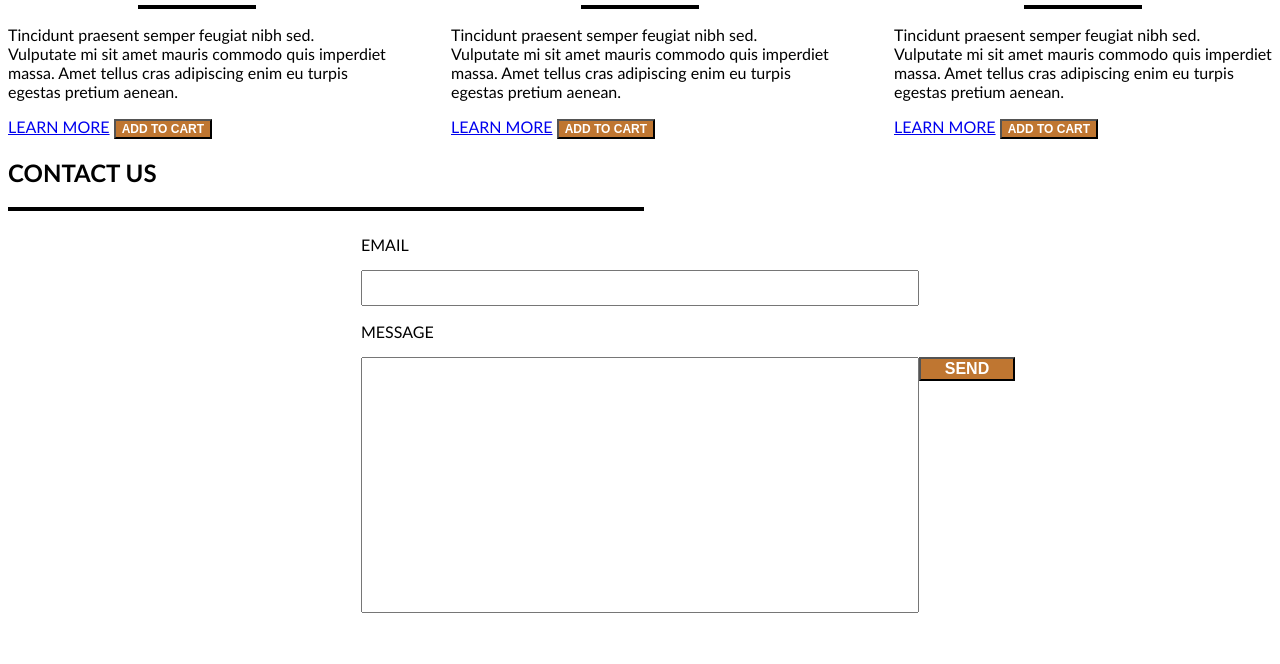
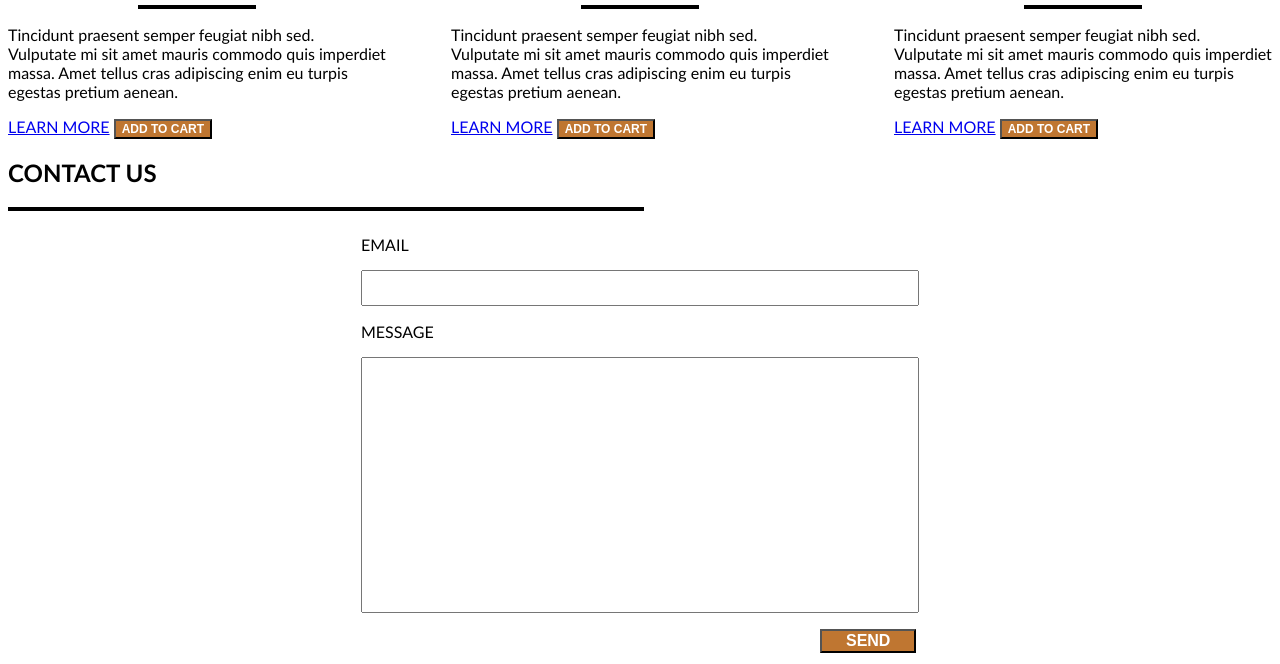
Before and after one commit to judewashock518/ecommerce_website, a plain HTML site: page index.html in a window 1280 px wide. Shown: the part 2651-3315 px from the top of the page. Drawn offline with Linux system fonts and the light colour scheme.

Commit message:
changed placement of 'send_message_button'

```diff
--- a/index.html
+++ b/index.html
@@ -244,12 +244,9 @@
                 <p>MESSAGE</p>
                 <div class="message_box">
                 <input type="text" id="message_box" name="message_box" value="" style="height:250px; width:550px;">
-                <span><button class="send_message_button" type="button">SEND</button></span><br>
                 <br>
-                <br>
-                <br>
-
                 </div>
+                <button class="send_message_button" type="button">SEND</button><br>
             </div>
         </div>
     </section>
--- a/styles.css
+++ b/styles.css
@@ -231,7 +231,8 @@
 }
 
 .send_message_button {
-    position:absolute;
+    margin-top: 1rem;
+    margin-left:28.7rem;
     background-color: #bf7631;
     width:6rem;
     color: white;
```
